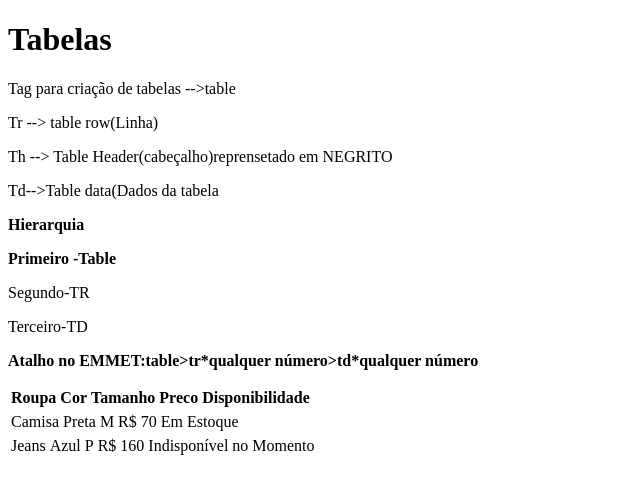
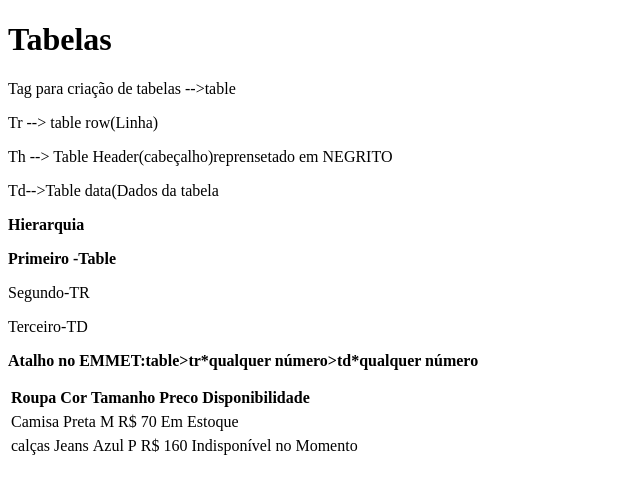
Before and after one commit to Douglasg1/Aula-Tabela, a plain HTML site: page index.html in a window 1280 px wide. Shown: the full height of the page, 0-640 px from the left. Drawn offline with Linux system fonts and the light colour scheme.

Commit message:
trocado jeans por calças jeans

```diff
--- a/index.html
+++ b/index.html
@@ -39,7 +39,7 @@
         <td>Em Estoque</td>
     </table>
     <table>
-        <td> Jeans</td>
+        <td>calças Jeans</td>
         <td>Azul</td>
         <td>P</td>
         <td>R$ 160</td>
```
